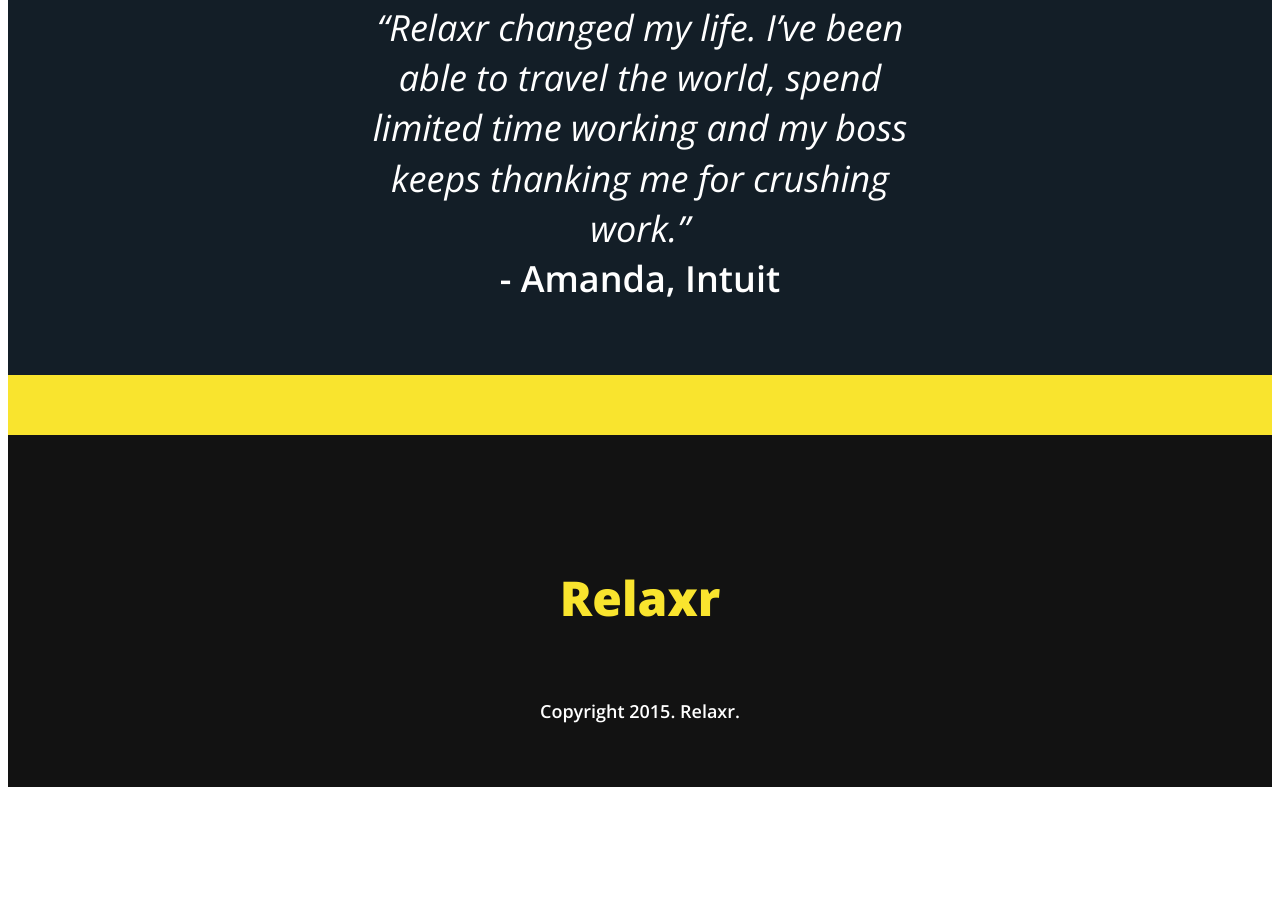
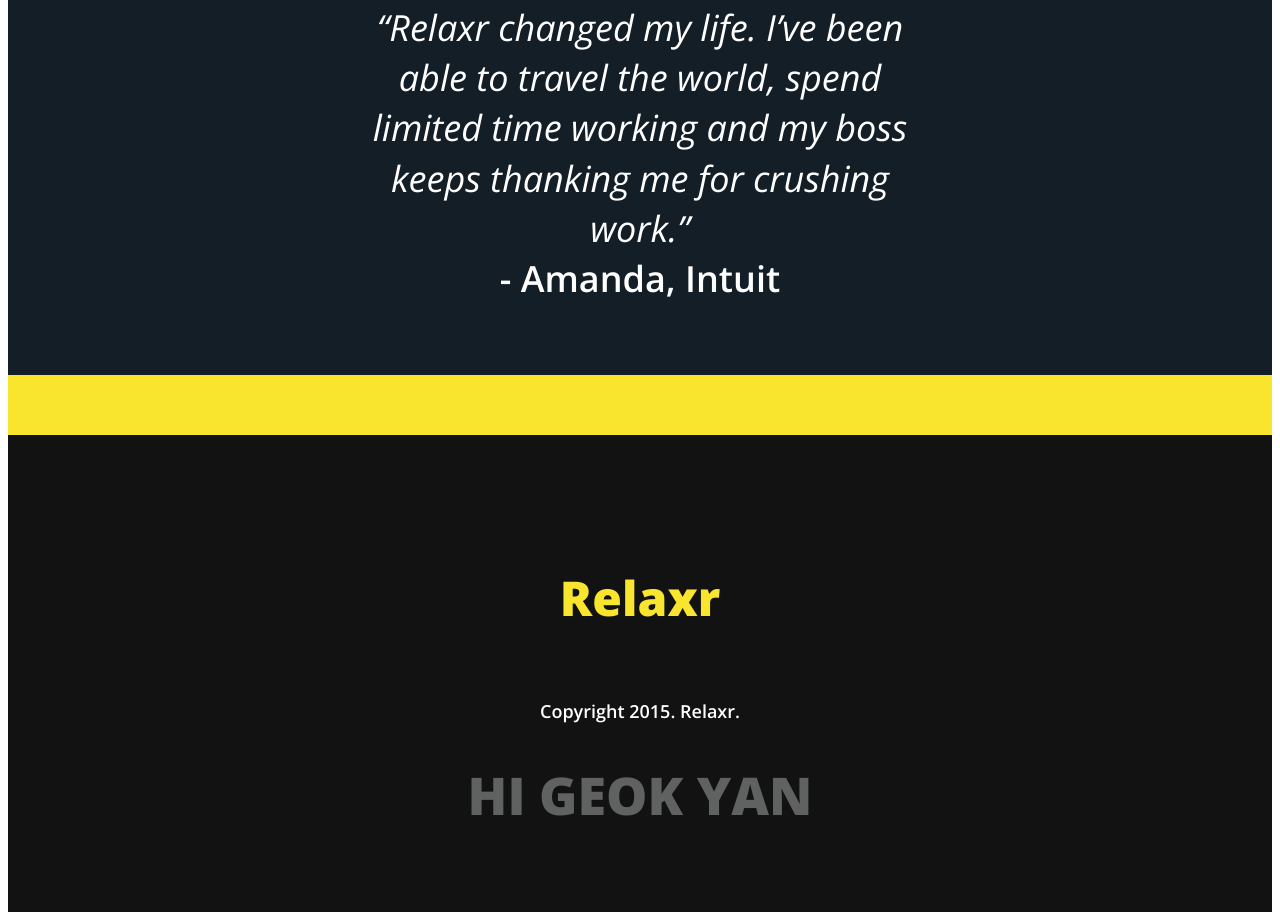
Before and after one commit to dheamariesta/git-and-github-practice, a plain HTML site: page index.html in a window 1280 px wide. Shown: the part 1449-2369 px from the top of the page. Before the commit the page ends 2244 px from the top, so only its background shows below. Drawn offline with nearby package versions, Linux system fonts and the light colour scheme; a script that the page names is missing.

Commit message:
edit: html, HI GEOK YAN

```diff
--- a/index.html
+++ b/index.html
@@ -48,6 +48,8 @@
 
 
 			<p class="copyright">Copyright 2015. Relaxr.</p>
+
+			<h1>HI GEOK YAN</h1>
 		</footer>
 	</body>
 </html>
```
